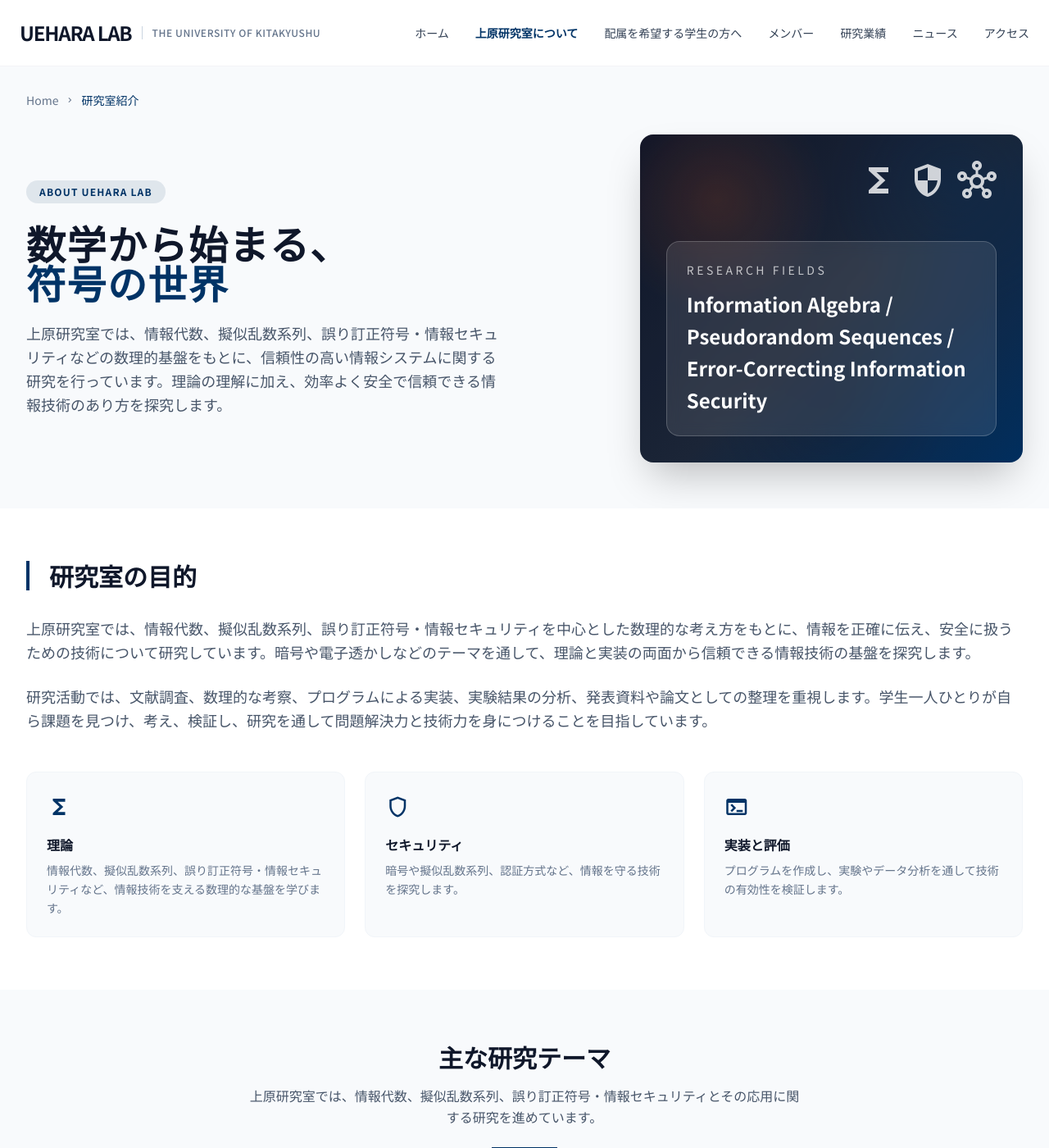
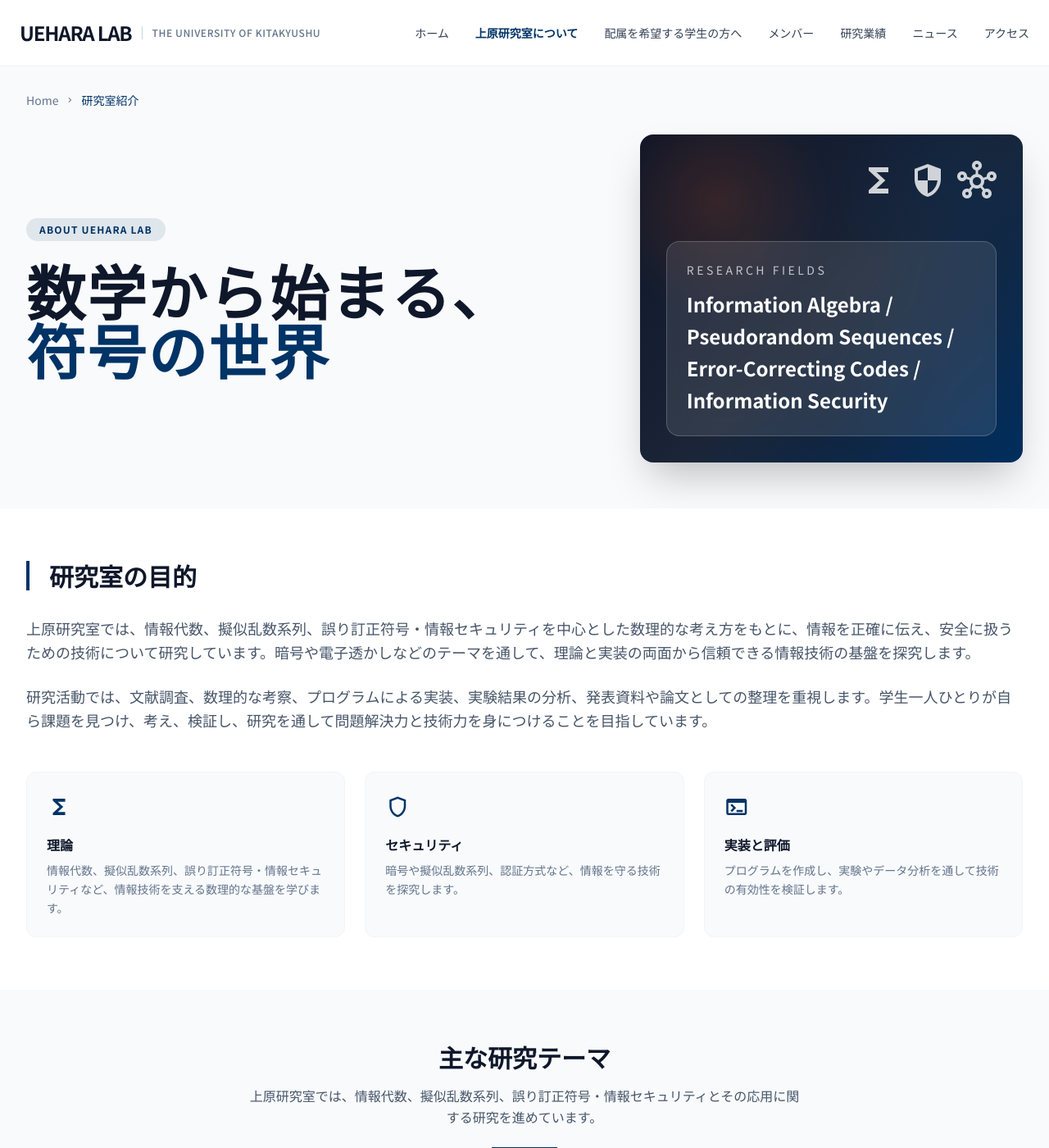
Before and after one commit to ko-max-123/test, a Jekyll site: the page built from labo.html, in a window 1280 px wide and 1400 px high. Shown: the whole window at 82% size. Built offline with Jekyll 4.4.1, drawn with Linux system fonts in a browser that asks for light colours; nearby versions of some CDN libraries; some of the changed text lies outside the part shown.

Commit message:
20260610 ページ内容を戻した

```diff
--- a/_data/lab.yml
+++ b/_data/lab.yml
@@ -3,7 +3,7 @@
   title_line1: "数学から始まる、"
   title_line2: "符号の世界"
   description: "上原研究室では、情報代数、擬似乱数系列、誤り訂正符号・情報セキュリティなどの数理的基盤をもとに、信頼性の高い情報システムに関する研究を行っています。理論の理解に加え、効率よく安全で信頼できる情報技術のあり方を探究します。"
-  fields: "Information Algebra / Pseudorandom Sequences / Error-Correcting Information Security"
+  fields: "Information Algebra / Pseudorandom Sequences / Error-Correcting Codes / Information Security"
 
 mission:
   title: "研究室の目的"
--- a/labo.html
+++ b/labo.html
@@ -14,11 +14,10 @@
       <div class="grid lg:grid-cols-[minmax(0,3fr)_minmax(0,2fr)] gap-12 items-center">
         <div class="space-y-6">
           <span class="inline-block px-4 py-1.5 rounded-full bg-primary/10 text-primary dark:bg-accent/20 dark:text-accent text-xs font-bold uppercase tracking-widest">{{ site.data.lab.hero.label }}</span>
-          <h1 class="hero-title text-4xl sm:text-5xl font-extrabold text-slate-900 dark:text-white">
+          <h1 class="hero-title text-5xl sm:text-6xl lg:text-7xl font-extrabold text-slate-900 dark:text-white">
             {{ site.data.lab.hero.title_line1 }}<br />
             <span class="text-primary dark:text-accent">{{ site.data.lab.hero.title_line2 }}</span>
           </h1>
-          <p class="text-lg text-slate-600 dark:text-slate-300 leading-relaxed max-w-xl">{{ site.data.lab.hero.description }}</p>
         </div>
         <div class="relative h-[400px] rounded-2xl overflow-hidden shadow-2xl abstract-lab-bg">
           <div class="absolute inset-0 bg-slate-950/10"></div>
@@ -70,13 +69,18 @@
                 <div class="bg-primary/5 p-4 rounded-xl group-hover:bg-primary group-hover:text-white transition-colors"><span class="material-symbols-outlined text-4xl" aria-hidden="true">{{ theme.icon }}</span></div>
                 <div>
                   <h3 class="text-xl font-bold mb-3 dark:text-white">{{ theme.title }}</h3>
-                  <p class="text-slate-600 dark:text-slate-400 leading-relaxed mb-4">{{ theme.text }}</p>
-                  <a class="text-primary dark:text-accent font-bold text-sm inline-flex items-center gap-1 hover:gap-2 transition-all" href="{{ '/works.html' | relative_url }}">関連する研究業績を見る <span class="material-symbols-outlined text-sm" aria-hidden="true">arrow_forward</span></a>
+                  <p class="text-slate-600 dark:text-slate-400 leading-relaxed">{{ theme.text }}</p>
                 </div>
               </div>
             </div>
           {% endunless %}
         {% endfor %}
+      </div>
+      <div class="mt-10 text-center">
+        <a class="inline-flex items-center gap-2 rounded-full bg-lab-navy px-6 py-3 text-sm font-bold text-white hover:bg-slate-800 transition-colors" href="{{ '/works.html' | relative_url }}">
+          関連する研究業績を見る
+          <span class="material-symbols-outlined text-base" aria-hidden="true">arrow_forward</span>
+        </a>
       </div>
     </div>
   </section>
--- a/prospective_students.html
+++ b/prospective_students.html
@@ -8,51 +8,23 @@
     <div class="max-w-7xl mx-auto px-4 sm:px-6 lg:px-8 relative z-10">
       <nav aria-label="Breadcrumb" class="flex items-center gap-2 text-sm text-slate-500 mb-8"><a class="hover:text-primary transition-colors" href="{{ '/' | relative_url }}">Home</a><span class="material-symbols-outlined text-xs" aria-hidden="true">chevron_right</span><a class="hover:text-primary transition-colors" href="{{ '/labo.html' | relative_url }}">研究室紹介</a><span class="material-symbols-outlined text-xs" aria-hidden="true">chevron_right</span><span class="text-primary font-medium dark:text-accent">配属を希望する学生の方へ</span></nav>
       <div class="grid lg:grid-cols-[minmax(0,3fr)_minmax(0,2fr)] gap-12 items-center">
-        <div class="space-y-6"><span class="inline-block px-4 py-1.5 rounded-full bg-primary/10 text-primary dark:bg-accent/20 dark:text-accent text-xs font-bold uppercase tracking-widest">For Prospective Students</span><h1 class="hero-title text-4xl sm:text-5xl font-extrabold text-slate-900 dark:text-white">配属を希望する<br /><span class="text-primary dark:text-accent">学生の方へ</span></h1><p class="text-lg text-slate-600 dark:text-slate-300 leading-relaxed max-w-xl">上原研究室では、情報代数、擬似乱数系列、誤り訂正符号・情報セキュリティなどに関心を持つ学生を歓迎します。最初から専門知識が十分である必要はありません。文献を読み、実装し、実験結果を整理し、分かりやすく説明する力を、研究を通して身につけていきます。</p><div class="flex flex-wrap gap-3 pt-2"><a href="{{ '/research_demo.html' | relative_url }}" class="inline-flex items-center justify-center gap-2 rounded-full bg-lab-navy px-6 py-3 text-sm font-bold text-white hover:bg-slate-800 transition-colors">研究デモを見る<span class="material-symbols-outlined text-base" aria-hidden="true">play_circle</span></a><a href="{{ '/dontokoi_security.html' | relative_url }}" target="_blank" rel="noopener noreferrer" class="inline-flex items-center justify-center gap-2 rounded-full border border-slate-200 bg-white px-6 py-3 text-sm font-bold text-slate-700 hover:border-primary hover:text-primary transition-colors">どんとこい！セキュリティ研究室<span class="material-symbols-outlined text-base" aria-hidden="true">open_in_new</span></a></div></div>
+        <div class="space-y-6"><span class="inline-block px-4 py-1.5 rounded-full bg-primary/10 text-primary dark:bg-accent/20 dark:text-accent text-xs font-bold uppercase tracking-widest">For Prospective Students</span><h1 class="hero-title text-4xl sm:text-5xl font-extrabold text-slate-900 dark:text-white">配属を希望する<br /><span class="text-primary dark:text-accent">学生の方へ</span></h1><p class="text-lg text-slate-600 dark:text-slate-300 leading-relaxed max-w-xl">上原研究室では、情報代数、擬似乱数系列、誤り訂正符号・情報セキュリティなどに関心を持つ学生を歓迎します。最初から専門知識が十分である必要はありません。文献を読み、実装し、実験結果を整理し、分かりやすく説明する力を、研究を通して身につけていきます。</p><div class="flex flex-wrap gap-3 pt-2"><a href="{{ '/research_demo.html' | relative_url }}" class="inline-flex items-center justify-center gap-2 rounded-full bg-lab-navy px-6 py-3 text-sm font-bold text-white hover:bg-slate-800 transition-colors">研究デモを見る<span class="material-symbols-outlined text-base" aria-hidden="true">play_circle</span></a></div></div>
         <div class="relative h-[360px] rounded-2xl overflow-hidden shadow-2xl abstract-lab-bg"><div class="absolute inset-0 p-8 flex flex-col justify-between text-white"><div class="flex justify-end gap-3 text-white/80"><span class="material-symbols-outlined text-5xl" aria-hidden="true">functions</span><span class="material-symbols-outlined text-5xl" aria-hidden="true">security</span><span class="material-symbols-outlined text-5xl" aria-hidden="true">code_blocks</span></div><div class="bg-white/10 backdrop-blur rounded-2xl border border-white/20 p-6 max-w-md"><p class="text-sm uppercase tracking-[0.25em] text-white/70 mb-3">Start Research</p><p class="text-2xl font-bold leading-relaxed">調べる・考える・作る・試す・まとめる</p></div></div></div>
       </div>
     </div>
   </section>
 
-  <div class="sticky top-20 z-40 bg-white/95 backdrop-blur border-y border-slate-100"><div class="max-w-7xl mx-auto px-4 sm:px-6 lg:px-8"><nav class="flex gap-8 overflow-x-auto no-scrollbar text-sm font-bold text-slate-500"><a class="py-4 whitespace-nowrap hover:text-primary" href="#demo">研究デモ</a><a class="py-4 whitespace-nowrap hover:text-primary" href="#dontokoi">どんとこい！セキュリティ研究室</a></nav></div></div>
+  <div class="sticky top-20 z-40 bg-white/95 backdrop-blur border-y border-slate-100"><div class="max-w-7xl mx-auto px-4 sm:px-6 lg:px-8"><nav class="flex gap-8 overflow-x-auto no-scrollbar text-sm font-bold text-slate-500"><a class="py-4 whitespace-nowrap hover:text-primary" href="#fit">向いている人</a><a class="py-4 whitespace-nowrap hover:text-primary" href="#themes">研究テーマ</a><a class="py-4 whitespace-nowrap hover:text-primary" href="#demo">研究デモ</a><a class="py-4 whitespace-nowrap hover:text-primary" href="#flow">研究の進め方</a><a class="py-4 whitespace-nowrap hover:text-primary" href="#prepare">配属前の準備</a><a class="py-4 whitespace-nowrap hover:text-primary" href="#faq">よくある質問</a></nav></div></div>
 
-  {% comment %}
   <section id="fit" class="scroll-mt-40 py-24 bg-white"><div class="max-w-7xl mx-auto px-4 sm:px-6 lg:px-8"><div class="max-w-3xl mb-12"><h2 class="text-3xl font-bold mb-6 border-l-4 border-primary pl-6">上原研究室に向いている人</h2><p class="text-lg text-slate-600 leading-relaxed">研究では、最初から高度な数学やプログラミングができることよりも、分からないことを調べ、試し、結果を整理して説明する姿勢を重視します。</p></div><div class="grid md:grid-cols-2 lg:grid-cols-3 gap-6">{% for item in site.data.prospective.fit %}<div class="p-7 rounded-2xl bg-slate-50 border border-slate-100 hover:shadow-soft transition-all"><span class="material-symbols-outlined text-primary text-4xl mb-5" aria-hidden="true">{{ item.icon }}</span><h3 class="text-xl font-bold mb-3">{{ item.title }}</h3><p class="text-slate-600 leading-relaxed text-sm">{{ item.text }}</p></div>{% endfor %}</div></div></section>
-  {% endcomment %}
 
-  {% comment %}
   <section id="themes" class="scroll-mt-40 py-24 bg-slate-50"><div class="max-w-7xl mx-auto px-4 sm:px-6 lg:px-8"><div class="text-center mb-16"><h2 class="text-3xl font-bold mb-4">研究テーマの例</h2><p class="text-slate-600 max-w-2xl mx-auto leading-relaxed">実際のテーマは、学生の興味や研究室の状況に応じて相談しながら決めます。</p><div class="w-20 h-1 bg-primary mx-auto mt-6"></div></div><div class="grid md:grid-cols-2 gap-8">{% for theme in site.data.lab.themes %}{% unless theme.title == "情報セキュリティ" %}<article class="group bg-white p-8 rounded-2xl shadow-sm hover:shadow-xl transition-all border border-slate-200"><div class="flex items-start gap-6"><div class="bg-primary/5 p-4 rounded-xl group-hover:bg-primary group-hover:text-white transition-colors"><span class="material-symbols-outlined text-4xl" aria-hidden="true">{{ theme.icon }}</span></div><div><h3 class="text-xl font-bold mb-3">{{ theme.title }}</h3><p class="text-slate-600 leading-relaxed">{{ theme.text }}</p></div></div></article>{% endunless %}{% endfor %}</div></div></section>
-  {% endcomment %}
 
   <section id="demo" class="scroll-mt-40 py-14 bg-white"><div class="max-w-7xl mx-auto px-4 sm:px-6 lg:px-8"><div class="rounded-2xl bg-lab-navy text-white p-8 md:p-10 flex flex-col lg:flex-row lg:items-center lg:justify-between gap-8 overflow-hidden"><div class="max-w-3xl"><p class="text-accent font-bold uppercase tracking-widest text-sm mb-3">Research Demo</p><h2 class="text-3xl font-bold mb-4">研究のデモページを見る</h2><p class="text-slate-300 leading-relaxed">研究テーマの雰囲気をつかめるように、実装や実験で扱う考え方をデモページとしてまとめています。</p></div><a href="{{ '/research_demo.html' | relative_url }}" class="inline-flex items-center justify-center gap-2 rounded-full bg-white px-6 py-3 text-sm font-bold text-lab-navy hover:bg-slate-100 transition-colors whitespace-nowrap">デモページへ<span class="material-symbols-outlined text-base" aria-hidden="true">arrow_forward</span></a></div></div></section>
 
-  <section id="dontokoi" class="scroll-mt-40 py-14 bg-slate-50">
-    <div class="max-w-7xl mx-auto px-4 sm:px-6 lg:px-8">
-      <div class="relative overflow-hidden rounded-3xl border border-sky-200 bg-gradient-to-br from-white via-sky-50 to-blue-100 p-8 md:p-10 shadow-xl">
-        <div class="absolute -right-20 -top-20 h-64 w-64 rounded-full bg-sky-300/30 blur-3xl"></div>
-        <div class="absolute -bottom-24 left-1/3 h-56 w-56 rounded-full bg-blue-300/20 blur-3xl"></div>
-        <div class="relative grid lg:grid-cols-[minmax(0,3fr)_minmax(240px,1fr)] items-center gap-8">
-          <div class="max-w-3xl">
-            <p class="mb-3 text-sm font-bold uppercase tracking-widest text-blue-600">Student Introduction</p>
-            <h2 class="mb-4 text-3xl font-bold text-lab-navy">どんとこい！セキュリティ研究室</h2>
-            <p class="leading-relaxed text-slate-600">研究室の雰囲気や研究への向き合い方を、所属学生の目線で紹介しています。難しそうに見える研究テーマへの入口を、親しみやすい言葉でのぞいてみてください。</p>
-            <a href="{{ '/dontokoi_security.html' | relative_url }}" target="_blank" rel="noopener noreferrer" class="mt-7 inline-flex items-center justify-center gap-2 rounded-full bg-gradient-to-r from-blue-600 to-lab-navy px-6 py-3 text-sm font-bold text-white shadow-lg hover:from-blue-700 hover:to-slate-900 transition-colors">紹介ページを見る<span class="material-symbols-outlined text-base" aria-hidden="true">open_in_new</span></a>
-          </div>
-          <a href="{{ '/dontokoi_security.html' | relative_url }}" target="_blank" rel="noopener noreferrer" class="relative mx-auto block w-full max-w-xs rounded-3xl bg-white/80 p-4 shadow-xl ring-1 ring-sky-200 backdrop-blur transition-transform hover:-translate-y-1" aria-label="どんとこい！セキュリティ研究室の紹介ページを別タブで開く">
-            <img src="{{ '/assets/images/lab/dontokoi-security-logo.png' | relative_url }}" alt="どんとこい！セキュリティ研究室のロゴ" class="w-full rounded-2xl" />
-          </a>
-        </div>
-      </div>
-    </div>
-  </section>
+  <section id="flow" class="scroll-mt-40 py-24 bg-white"><div class="max-w-7xl mx-auto px-4 sm:px-6 lg:px-8"><div class="grid lg:grid-cols-12 gap-12 items-start"><div class="lg:col-span-4"><h2 class="text-3xl font-bold mb-6 border-l-4 border-primary pl-6">研究の進め方</h2><p class="text-slate-600 leading-relaxed">配属後は、テーマ決めから実験・発表までを段階的に進めます。</p></div><div class="lg:col-span-8 space-y-5">{% for step in site.data.prospective.flow %}<div class="flex gap-5 rounded-2xl border border-slate-200 bg-slate-50 p-6"><div class="flex-shrink-0 size-12 rounded-xl bg-primary text-white flex items-center justify-center font-black">{{ forloop.index }}</div><div><h3 class="font-bold text-lg mb-2">{{ step.title }}</h3><p class="text-slate-600 leading-relaxed">{{ step.text }}</p></div></div>{% endfor %}</div></div></div></section>
 
-  {% comment %}
-  <section id="flow" class="scroll-mt-40 py-24 bg-white"><div class="max-w-7xl mx-auto px-4 sm:px-6 lg:px-8"><div class="grid lg:grid-cols-12 gap-12 items-start"><div class="lg:col-span-4"><h2 class="text-3xl font-bold mb-6 border-l-4 border-primary pl-6">研究の進め方</h2><p class="text-slate-600 leading-relaxed">配属後は、テーマ決めから実験・発表までを段階的に進めます。</p></div><div class="lg:col-span-8 space-y-5">{% for step in site.data.prospective.flow %}<div class="flex gap-5 rounded-2xl border border-slate-200 bg-slate-50 p-6"><div class="flex-shrink-0 size-12 rounded-xl bg-primary text-white flex items-center justify-center font-black">{{ forloop.index }}</div><div><h3 class="font-bold text-lg mb-2">{{ step.title }}</h3><p class="text-slate-600 leading-relaxed">{{ step.text }}</p></div></div>{% endfor %}</div></div></div></section>
-  {% endcomment %}
-
-  {% comment %}
   <section id="prepare" class="scroll-mt-40 py-24 bg-slate-50"><div class="max-w-7xl mx-auto px-4 sm:px-6 lg:px-8"><div class="max-w-3xl mb-12"><h2 class="text-3xl font-bold mb-6 border-l-4 border-primary pl-6">配属前にやっておくとよいこと</h2><p class="text-lg text-slate-600 leading-relaxed">すべてを完璧にしておく必要はありません。以下のいずれかに触れておくとスムーズです。</p></div><div class="grid md:grid-cols-3 gap-6">{% for group in site.data.prospective.prepare %}<div class="rounded-2xl bg-white border border-slate-200 p-7 shadow-sm"><span class="material-symbols-outlined text-primary text-4xl mb-5" aria-hidden="true">{{ group.icon }}</span><h3 class="font-bold text-xl mb-4">{{ group.title }}</h3><ul class="space-y-3 text-sm text-slate-600 leading-relaxed">{% for item in group.items %}<li class="flex gap-2"><span class="material-symbols-outlined text-primary text-base" aria-hidden="true">check_circle</span>{{ item }}</li>{% endfor %}</ul></div>{% endfor %}</div></div></section>
 
   <section id="faq" class="scroll-mt-40 py-24 bg-white"><div class="max-w-4xl mx-auto px-4 sm:px-6 lg:px-8"><div class="text-center mb-12"><h2 class="text-3xl font-bold mb-4">よくある質問</h2><p class="text-slate-600 leading-relaxed">配属前に気になりやすい点を簡単にまとめています。</p></div><div class="space-y-4"><details class="group rounded-2xl bg-white border border-slate-200 p-6 open:shadow-soft"><summary class="cursor-pointer list-none flex items-center justify-between gap-4 font-bold text-slate-900">プログラミング経験が少なくても大丈夫ですか？<span class="material-symbols-outlined text-primary group-open:rotate-180 transition-transform" aria-hidden="true">expand_more</span></summary><p class="mt-4 text-slate-600 leading-relaxed">最初から高度な実装ができる必要はありません。配属後に学びながら進める姿勢が重要です。</p></details><details class="group rounded-2xl bg-white border border-slate-200 p-6 open:shadow-soft"><summary class="cursor-pointer list-none flex items-center justify-between gap-4 font-bold text-slate-900">研究テーマは自分で決めるのですか？<span class="material-symbols-outlined text-primary group-open:rotate-180 transition-transform" aria-hidden="true">expand_more</span></summary><p class="mt-4 text-slate-600 leading-relaxed">自分の興味をもとに、教員や研究室メンバーと相談しながら決めます。</p></details></div></div></section>
-  {% endcomment %}
 </main>
```
